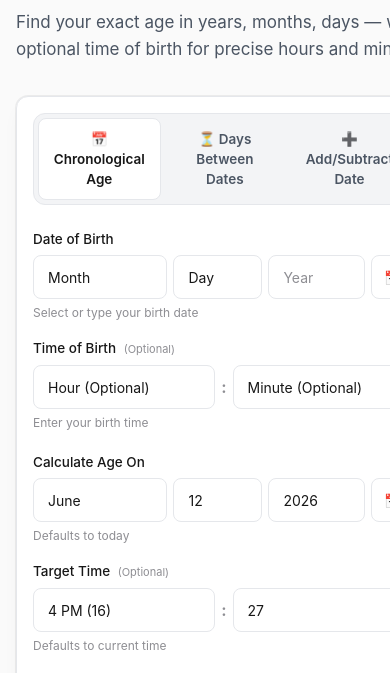
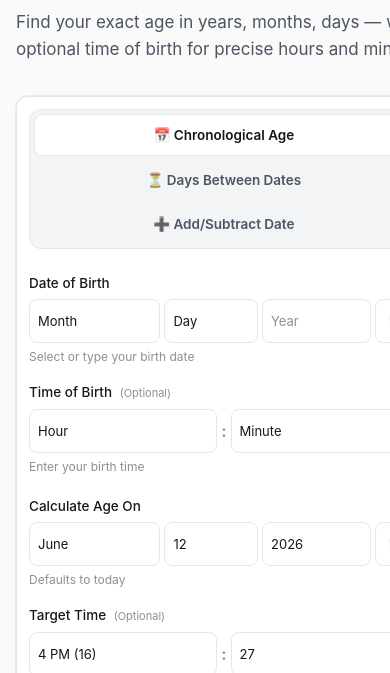
Before and after one commit to BishalAd/CalsQuick, an Astro site: page /age-calculator in a window 390 px wide. Shown: the part 171-844 px from the top of the page. Built offline with nearby package versions, Linux system fonts and the light colour scheme; Astro itself is replaced by a stand-in of ours.

Commit message:
update on responsive

```diff
--- a/src/components/home/Newsletter.astro
+++ b/src/components/home/Newsletter.astro
@@ -60,6 +60,7 @@
     .newsletter-card { padding: 40px 24px; }
     .newsletter-input-wrap { flex-direction: column; }
     .newsletter-input { width: 100%; }
+    .newsletter-btn { width: 100%; justify-content: center; }
   }
 </style>
 
--- a/src/pages/age-calculator.astro
+++ b/src/pages/age-calculator.astro
@@ -47,14 +47,14 @@ const relatedCalcs = [
   <!-- Calculator Panel with Tabs -->
   <div class="calc-panel fade-up stagger-1" id="age-calculator-container">
     <!-- Tabs Switcher -->
-    <div class="calc-tabs" role="tablist" aria-label="Age Calculator Modes" style="display: flex; gap: 4px; margin-bottom: 24px; padding: 4px; background: var(--color-canvas-soft-2); border: 1px solid var(--color-hairline); border-radius: var(--radius-lg);">
-      <button class="tab-btn active" role="tab" aria-selected="true" aria-controls="panel-chrono" id="tab-chrono" type="button" style="flex: 1; padding: 10px 12px; border: none; background: transparent; border-radius: var(--radius-md); font-size: 13.5px; font-weight: 600; color: var(--color-body); cursor: pointer; transition: all 0.15s ease;">
+    <div class="calc-tabs" role="tablist" aria-label="Age Calculator Modes">
+      <button class="tab-btn active" role="tab" aria-selected="true" aria-controls="panel-chrono" id="tab-chrono" type="button">
         📅 Chronological Age
       </button>
-      <button class="tab-btn" role="tab" aria-selected="false" aria-controls="panel-diff" id="tab-diff" type="button" style="flex: 1; padding: 10px 12px; border: none; background: transparent; border-radius: var(--radius-md); font-size: 13.5px; font-weight: 600; color: var(--color-body); cursor: pointer; transition: all 0.15s ease;">
+      <button class="tab-btn" role="tab" aria-selected="false" aria-controls="panel-diff" id="tab-diff" type="button">
         ⏳ Days Between Dates
       </button>
-      <button class="tab-btn" role="tab" aria-selected="false" aria-controls="panel-addsub" id="tab-addsub" type="button" style="flex: 1; padding: 10px 12px; border: none; background: transparent; border-radius: var(--radius-md); font-size: 13.5px; font-weight: 600; color: var(--color-body); cursor: pointer; transition: all 0.15s ease;">
+      <button class="tab-btn" role="tab" aria-selected="false" aria-controls="panel-addsub" id="tab-addsub" type="button">
         ➕ Add/Subtract Date
       </button>
     </div>
@@ -65,7 +65,7 @@ const relatedCalcs = [
         <div class="form-row">
           <div class="form-field">
             <label class="label">Date of Birth</label>
-            <div class="date-select-group" style="display: flex; gap: 6px; align-items: center; flex-wrap: wrap; position: relative;">
+            <div class="date-select-group">
               <select id="birth-month" class="input-base" style="flex: 1.8; min-width: 95px; padding-right: 16px;" aria-label="Birth month">
                 <option value="">Month</option>
                 <option value="0">January</option>
@@ -96,7 +96,7 @@ const relatedCalcs = [
 
           <div class="form-field">
             <label class="label">Time of Birth <span style="font-size: 11px; color: var(--color-muted); font-weight: normal; margin-left: 4px;">(Optional)</span></label>
-            <div class="time-select-group" style="display: flex; gap: 6px; align-items: center;">
+            <div class="time-select-group">
               <select id="birth-hour" class="input-base" style="flex: 1; padding-right: 16px;" aria-label="Birth hour">
                 <option value="">Hour</option>
                 <!-- Filled via js -->
@@ -114,7 +114,7 @@ const relatedCalcs = [
         <div class="form-row">
           <div class="form-field">
             <label class="label">Calculate Age On</label>
-            <div class="date-select-group" style="display: flex; gap: 6px; align-items: center; flex-wrap: wrap; position: relative;">
+            <div class="date-select-group">
               <select id="to-month" class="input-base" style="flex: 1.8; min-width: 95px; padding-right: 16px;" aria-label="Target month">
                 <option value="">Month</option>
                 <option value="0">January</option>
@@ -145,7 +145,7 @@ const relatedCalcs = [
 
           <div class="form-field">
             <label class="label">Target Time <span style="font-size: 11px; color: var(--color-muted); font-weight: normal; margin-left: 4px;">(Optional)</span></label>
-            <div class="time-select-group" style="display: flex; gap: 6px; align-items: center;">
+            <div class="time-select-group">
               <select id="to-hour" class="input-base" style="flex: 1; padding-right: 16px;" aria-label="Target hour">
                 <option value="">Hour</option>
                 <!-- Filled via js -->
@@ -177,7 +177,7 @@ const relatedCalcs = [
         <div class="form-row">
           <div class="form-field">
             <label class="label">Start Date</label>
-            <div class="date-select-group" style="display: flex; gap: 6px; align-items: center; flex-wrap: wrap; position: relative;">
+            <div class="date-select-group">
               <select id="diff-start-month" class="input-base" style="flex: 1.8; min-width: 95px; padding-right: 16px;" aria-label="Start month">
                 <option value="">Month</option>
                 <option value="0">January</option>
@@ -207,7 +207,7 @@ const relatedCalcs = [
 
           <div class="form-field">
             <label class="label">End Date</label>
-            <div class="date-select-group" style="display: flex; gap: 6px; align-items: center; flex-wrap: wrap; position: relative;">
+            <div class="date-select-group">
               <select id="diff-end-month" class="input-base" style="flex: 1.8; min-width: 95px; padding-right: 16px;" aria-label="End month">
                 <option value="">Month</option>
                 <option value="0">January</option>
@@ -260,7 +260,7 @@ const relatedCalcs = [
         <div class="form-row">
           <div class="form-field" style="grid-column: span 2;">
             <label class="label">Base Date</label>
-            <div class="date-select-group" style="display: flex; gap: 6px; align-items: center; flex-wrap: wrap; position: relative;">
+            <div class="date-select-group">
               <select id="addsub-month" class="input-base" style="flex: 1.8; min-width: 95px; padding-right: 16px;" aria-label="Base month">
                 <option value="">Month</option>
                 <option value="0">January</option>
@@ -303,7 +303,7 @@ const relatedCalcs = [
           </div>
         </div>
 
-        <div class="form-row" style="grid-template-columns: repeat(3, 1fr); gap: 12px;">
+        <div class="form-row form-row-3" style="gap: 12px;">
           <div class="form-field">
             <label for="addsub-months" class="label">Months</label>
             <input type="number" id="addsub-months" class="input-base input-lg" value="0" min="0" />
@@ -427,7 +427,7 @@ const relatedCalcs = [
 
       <!-- Business day details -->
       <h4 style="font-size: 14px; font-weight: 600; color: var(--color-ink); margin-bottom: 12px;">Workweek &amp; Holiday Breakdown:</h4>
-      <div class="stats-grid" style="grid-template-columns: repeat(3, 1fr); gap: 12px; margin-bottom: 24px;">
+      <div class="stats-grid" style="gap: 12px; margin-bottom: 24px;">
         <div class="stat-card" style="padding: 16px 12px;">
           <div class="stat-value" id="diff-stat-weekends" style="font-size: 24px;">--</div>
           <div class="stat-label" style="font-size: 11px;">Weekend Days</div>
@@ -645,12 +645,55 @@ const relatedCalcs = [
   .calc-error { display: flex; align-items: center; gap: 8px; padding: 12px 16px; background: var(--color-error-soft); border: 1px solid var(--color-hairline); border-radius: var(--radius-md); margin-top: 16px; font-size: 14px; color: var(--color-error); }
   .prose-section { padding: 32px; background: var(--color-canvas); border-radius: var(--radius-lg); border: 1px solid var(--color-hairline); }
 
+  /* Tabs Layout */
+  .calc-tabs {
+    display: flex;
+    gap: 4px;
+    margin-bottom: 24px;
+    padding: 4px;
+    background: var(--color-canvas-soft-2);
+    border: 1px solid var(--color-hairline);
+    border-radius: var(--radius-lg);
+  }
+  .tab-btn {
+    flex: 1;
+    padding: 10px 12px;
+    border: none;
+    background: transparent;
+    border-radius: var(--radius-md);
+    font-size: 13.5px;
+    font-weight: 600;
+    color: var(--color-body);
+    cursor: pointer;
+    transition: all 0.15s ease;
+    white-space: nowrap;
+    text-align: center;
+  }
   /* Tabs active state */
   .tab-btn.active {
     background: var(--color-canvas) !important;
     color: var(--color-ink) !important;
     box-shadow: var(--shadow-sm);
     border: 1px solid var(--color-hairline) !important;
+  }
+
+  .form-row-3 {
+    display: grid;
+    grid-template-columns: repeat(3, 1fr);
+    gap: 16px;
+  }
+
+  .date-select-group {
+    display: flex;
+    gap: 6px;
+    align-items: center;
+    flex-wrap: wrap;
+    position: relative;
+  }
+  .time-select-group {
+    display: flex;
+    gap: 6px;
+    align-items: center;
   }
 
   /* Calendar styling */
@@ -711,10 +754,45 @@ const relatedCalcs = [
   }
 
   @media (max-width: 599px) {
+    .calc-tabs { flex-direction: column; gap: 4px; }
+    .tab-btn { width: 100%; text-align: center; }
     .form-row { grid-template-columns: 1fr; }
+    .form-row-3 { grid-template-columns: 1fr !important; }
     .stats-grid { grid-template-columns: repeat(2, 1fr); }
     .main-result-value { font-size: 54px; }
     .diff-calendars-grid { grid-template-columns: 1fr !important; }
+
+    /* Mobile compact select inputs */
+    .date-select-group {
+      gap: 4px !important;
+    }
+    .date-select-group select[id$="-month"] {
+      min-width: 70px !important;
+      flex: 1.5 !important;
+    }
+    .date-select-group select[id$="-day"] {
+      min-width: 50px !important;
+      flex: 1 !important;
+    }
+    .date-select-group input[id$="-year"] {
+      min-width: 60px !important;
+      flex: 1.2 !important;
+    }
+    .date-select-group select[id$="-month"],
+    .date-select-group select[id$="-day"],
+    .date-select-group input[id$="-year"] {
+      padding-left: 8px !important;
+      padding-right: 8px !important;
+      font-size: 13px !important;
+    }
+    .time-select-group {
+      gap: 4px !important;
+    }
+    .time-select-group select {
+      padding-left: 8px !important;
+      padding-right: 8px !important;
+      font-size: 13px !important;
+    }
   }
 </style>
 
@@ -792,7 +870,7 @@ const relatedCalcs = [
   }
 
   function populateHourMinuteSelects(hourSelect: HTMLSelectElement, minuteSelect: HTMLSelectElement) {
-    hourSelect.innerHTML = '<option value="">Hour (Optional)</option>';
+    hourSelect.innerHTML = '<option value="">Hour</option>';
     for (let i = 0; i < 24; i++) {
       const opt = document.createElement('option');
       opt.value = String(i);
@@ -802,7 +880,7 @@ const relatedCalcs = [
       hourSelect.appendChild(opt);
     }
 
-    minuteSelect.innerHTML = '<option value="">Minute (Optional)</option>';
+    minuteSelect.innerHTML = '<option value="">Minute</option>';
     for (let i = 0; i < 60; i++) {
       const opt = document.createElement('option');
       opt.value = String(i);
--- a/src/pages/blog/index.astro
+++ b/src/pages/blog/index.astro
@@ -38,7 +38,7 @@ const breadcrumbs = [
       </div>
     </div>
 
-    <div class="container-site" style="padding: 64px 0 96px;">
+    <div class="container-site" style="padding-top: 64px; padding-bottom: 96px;">
       {posts.length === 0 ? (
         <div class="empty-blog">
           <p class="text-body-lg" style="color: var(--color-muted);">No blog posts published yet. Check back soon!</p>
--- a/src/pages/privacy-policy.astro
+++ b/src/pages/privacy-policy.astro
@@ -11,7 +11,7 @@ import Footer from '../components/global/Footer.astro';
 >
   <Header />
   <main id="main-content">
-    <div class="container-site prose" style="padding: 80px 0; max-width: 760px;">
+    <div class="container-site prose" style="padding-top: 80px; padding-bottom: 80px; max-width: 760px;">
       <div class="prose-header fade-up">
         <span class="eyebrow" style="margin-bottom: 12px; display: block;">Legal</span>
         <h1 class="text-display-lg" style="color: var(--color-ink); margin-bottom: 8px;">Privacy Policy</h1>
--- a/src/pages/terms.astro
+++ b/src/pages/terms.astro
@@ -11,7 +11,7 @@ import Footer from '../components/global/Footer.astro';
 >
   <Header />
   <main id="main-content">
-    <div class="container-site prose" style="padding: 80px 0; max-width: 760px;">
+    <div class="container-site prose" style="padding-top: 80px; padding-bottom: 80px; max-width: 760px;">
       <div class="prose-header fade-up">
         <span class="eyebrow" style="margin-bottom: 12px; display: block;">Legal</span>
         <h1 class="text-display-lg" style="color: var(--color-ink); margin-bottom: 8px;">Terms of Use</h1>
--- a/src/styles/global.css
+++ b/src/styles/global.css
@@ -522,7 +522,7 @@ body {
   .container-site { padding-left: 16px; padding-right: 16px; }
   .text-display-xl { font-size: 32px; }
   .text-display-lg { font-size: 24px; }
-  .calc-panel { padding: 16px; }
+  .calc-panel { padding: 12px; }
   .btn-primary, .btn-secondary { height: 44px; } /* Larger tap targets on mobile */
 
   /* Stack list item results on small viewports */
@@ -536,3 +536,8 @@ body {
     margin-top: 2px !important;
   }
 }
+
+@media (max-width: 380px) {
+  .container-site { padding-left: 12px; padding-right: 12px; }
+  .calc-panel { padding: 10px; }
+}
```
Also changed, not shown: 1 other file.
